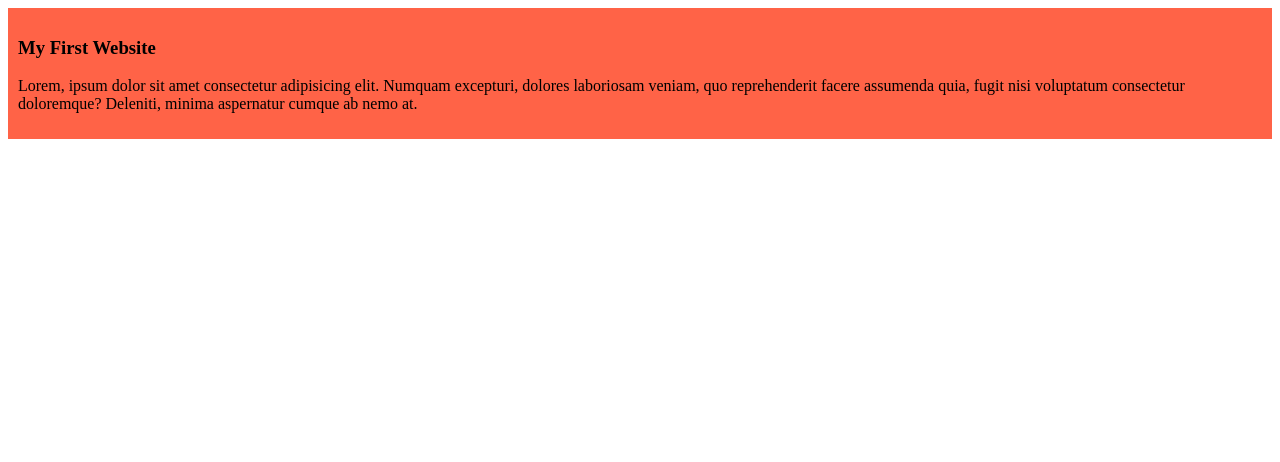
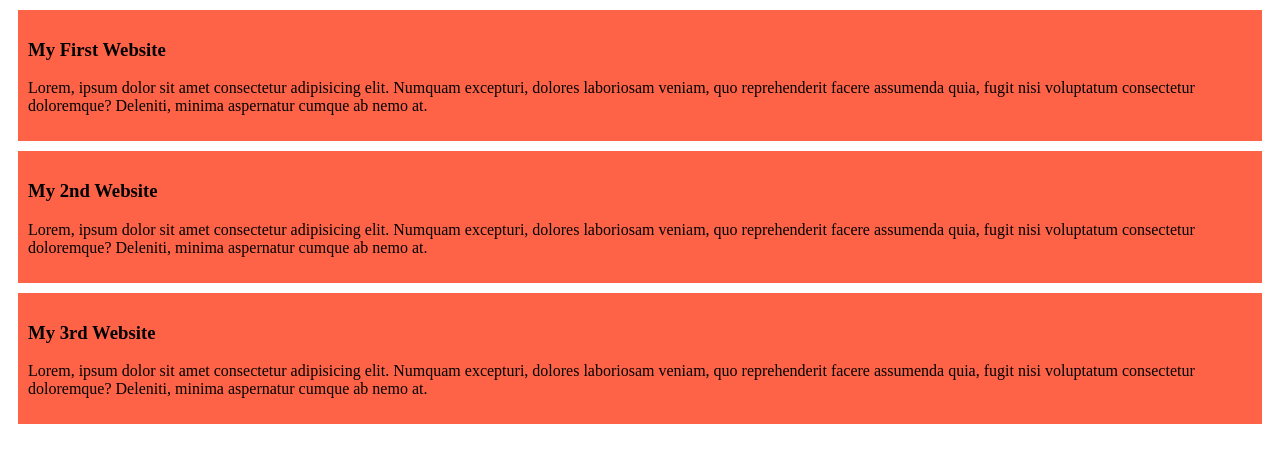
Before and after one commit to Oishi106/my-simple-website, a plain HTML site: page index.html in a window 1280 px wide. Drawn offline with Linux system fonts and the light colour scheme.

Commit message:
added second and the third blog

```diff
--- a/index.html
+++ b/index.html
@@ -11,6 +11,15 @@
         <h3>My First Website</h3>
         <p>Lorem, ipsum dolor sit amet consectetur adipisicing elit. Numquam excepturi, dolores laboriosam veniam, quo reprehenderit facere assumenda quia, fugit nisi voluptatum consectetur doloremque? Deleniti, minima aspernatur cumque ab nemo at.</p>
     </div>
+    <div>
+        <h3>My 2nd Website</h3>
+        <p>Lorem, ipsum dolor sit amet consectetur adipisicing elit. Numquam excepturi, dolores laboriosam veniam, quo reprehenderit facere assumenda quia, fugit nisi voluptatum consectetur doloremque? Deleniti, minima aspernatur cumque ab nemo at.</p>
+    </div>
+    <div>
+        <h3>My 3rd Website</h3>
+        <p>Lorem, ipsum dolor sit amet consectetur adipisicing elit. Numquam excepturi, dolores laboriosam veniam, quo reprehenderit facere assumenda quia, fugit nisi voluptatum consectetur doloremque? Deleniti, minima aspernatur cumque ab nemo at.</p>
+    </div>
+
 
 </body>
 </html>
--- a/styles/blog.css
+++ b/styles/blog.css
@@ -1,4 +1,5 @@
 div{
     background-color: tomato;
     padding: 10px;
+    margin: 10px;
 }
```
